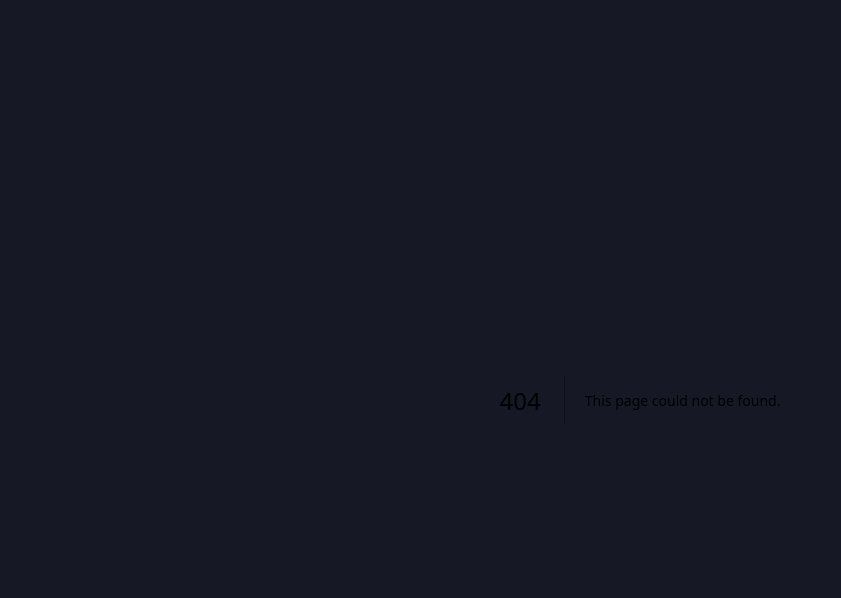
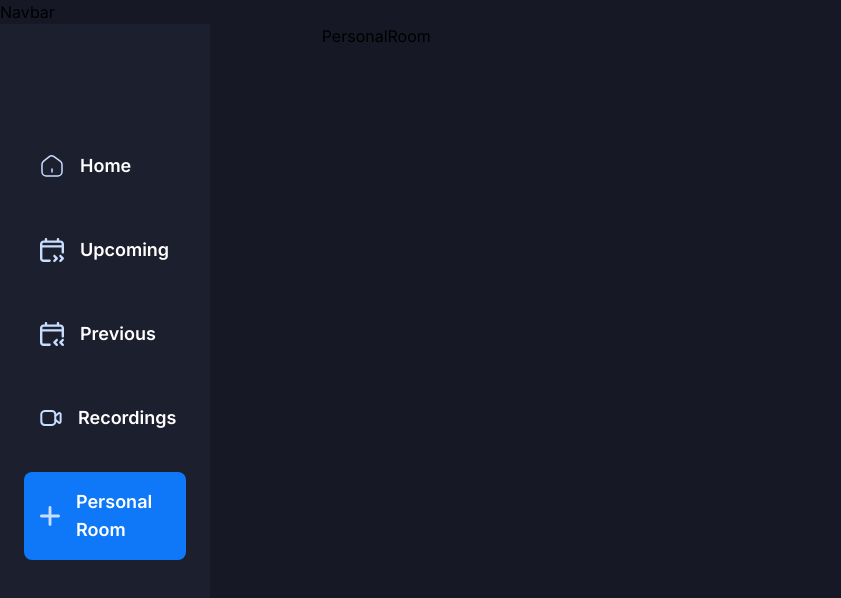
Before and after one commit to mfarsx/zoom-clone, a Next.js app: page /personal-room in a window 1280 px wide. Before the commit this address had no page. Shown: the top 598 px of the page, without its empty margins (0-841 px from the left). Built offline with nearby package versions, Linux system fonts and the light colour scheme.

Commit message:
Add new React components for personal room, previous, recordings, and upcoming pages

```diff
--- /dev/null
+++ b/app/(root)/(home)/personal-room/page.tsx
@@ -0,0 +1,7 @@
+import React from "react";
+
+const PersonalRoom = () => {
+  return <div>PersonalRoom</div>;
+};
+
+export default PersonalRoom;
--- /dev/null
+++ b/app/(root)/(home)/previous/page.tsx
@@ -0,0 +1,7 @@
+import React from "react";
+
+const Previous = () => {
+  return <div>Previous</div>;
+};
+
+export default Previous;
--- /dev/null
+++ b/app/(root)/(home)/recordings/page.tsx
@@ -0,0 +1,7 @@
+import React from "react";
+
+const Recordings = () => {
+  return <div>Recordings</div>;
+};
+
+export default Recordings;
--- /dev/null
+++ b/app/(root)/(home)/upcoming/page.tsx
@@ -0,0 +1,7 @@
+import React from "react";
+
+const Upcoming = () => {
+  return <div>Upcoming</div>;
+};
+
+export default Upcoming;
```
